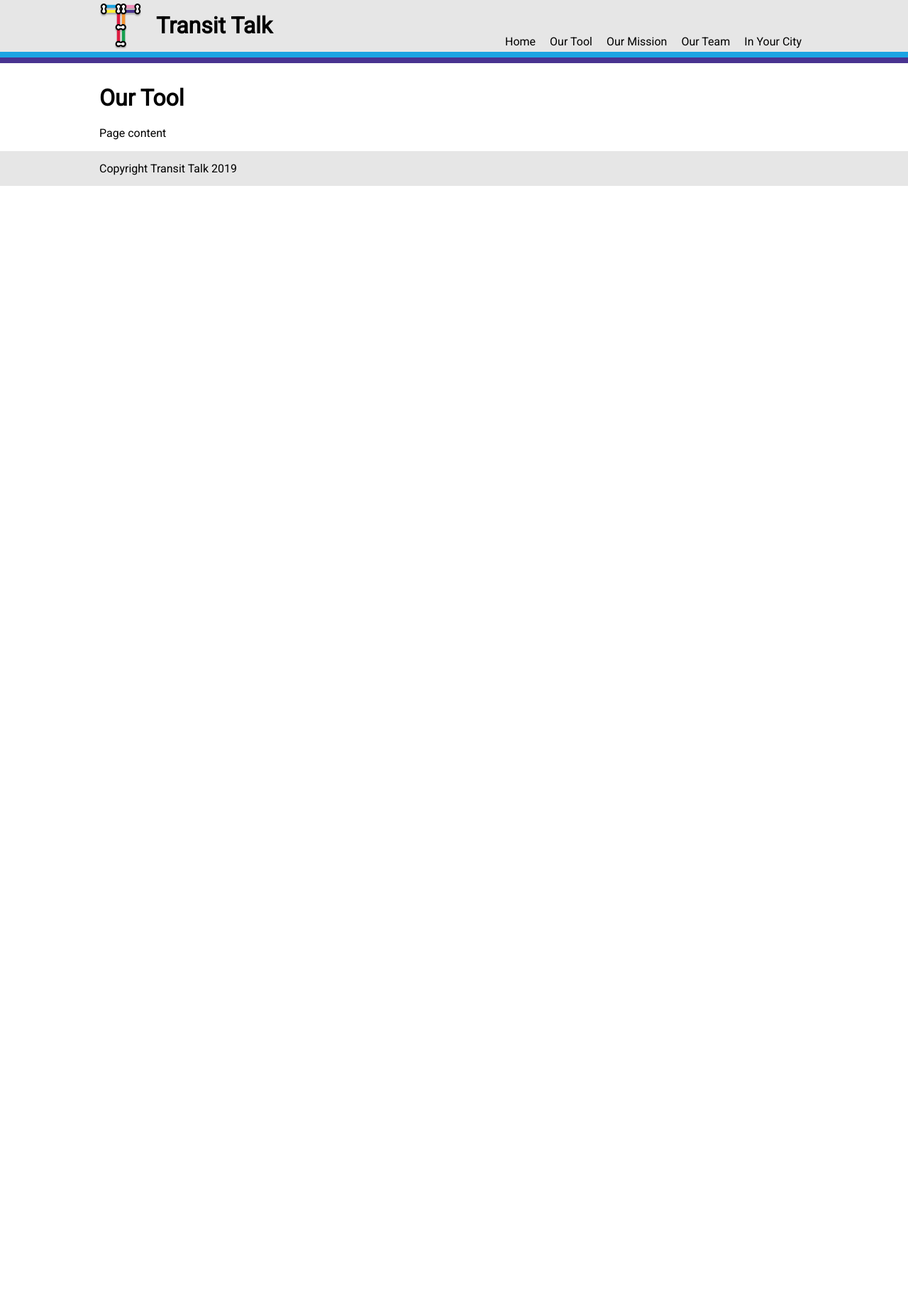
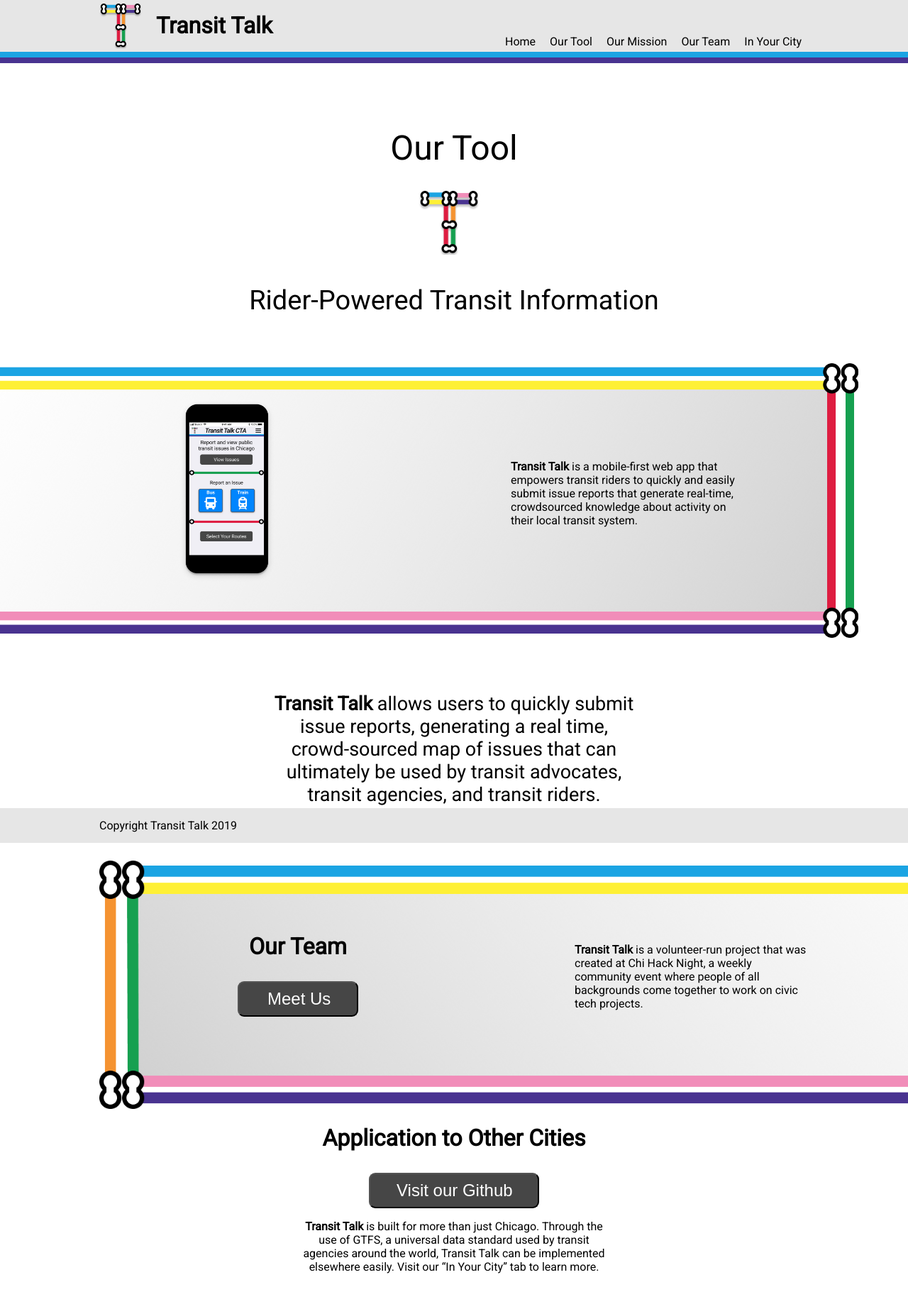
Before and after one commit to TransitTalk/CaravanTransit.github.io, a Jekyll site: the page built from tool.html, in a window 1280 px wide. Shown: the whole page at 71% size. Built offline with Jekyll 4.4.1, drawn with Linux system fonts in a browser that asks for light colours; before the commit the page ends 900 px from its top, so only the background shows below that.

Commit message:
started on tool page

```diff
--- a/_sass/main.scss
+++ b/_sass/main.scss
@@ -60,6 +60,13 @@
     line-height: 56px;
     text-align: center;
   }
+  h2 {
+    font-style: normal;
+    font-weight: 500;
+    font-size: 38px;
+    line-height: 56px;
+    text-align: center;
+  }
 }
 
 .page-content {
@@ -67,13 +74,6 @@
 }
 .section-1 {
   height: 387px;
-}
-.bkgd-1 {
-  background-image: url(/assets/images/partition-left.png);
-  background-size: cover;
-  background-repeat: no-repeat;
-  width: 130%;
-  margin-left: -230px;
   .h1-left {
     display: inline-block;
     width: 280px;
@@ -81,21 +81,6 @@
     transform: translate(190px, 120px);
   }
   .center-btn {
-    // .btn {
-    //   width: 170px;
-    //   height: 50px;
-    //   color: #FFFFFF;
-    //   font-size: 24px;
-    //   line-height: 28px;
-    //   display: flex;
-    //   align-items: center;
-    //   text-align: center;
-    //   background: #464646;
-    //   border-radius: 9px;
-    //   margin: 0 auto;
-    //   margin-left: auto;
-    //   margin-right: auto;
-    // }
     .btn-learn {
       width: 170px;
       margin-top: 60px;
@@ -108,13 +93,28 @@
       height: 130px;
     }
   }
-  .p-right {
+  .homepage-p-right {
     display: inline-block;
     height: 100px;
     float: right;
     width: 330px;
     margin: -100px 90px 0px 0px;
   }
+  .tool-p-right {
+    display: inline-block;
+    height: 100px;
+    float: right;
+    width: 330px;
+    margin: 120px 160px 0px 0px
+  }
+}
+.bkgd-1 {
+  background-image: url(/assets/images/partition-left.png);
+  background-size: cover;
+  background-repeat: no-repeat;
+  width: 130%;
+  margin-left: -230px;
+
 }
 
 .three-buttons {
@@ -131,6 +131,13 @@
     float: right;
     text-align: center;
     margin: 30px 100px 0px 0px;
+  }
+  .center-text {
+    width: 51%;
+    text-align: center;
+    margin: auto;
+    font-size: 27px;
+    padding: 50px 0px 50px 0px;
   }
   .p-left {
     display: inline-block;
--- a/index.html
+++ b/index.html
@@ -20,7 +20,7 @@
     <button onclick='location.href="tool.html"'type="button" class="btn btn-learn">Learn More</button>
     </div>
   </div>
-  <div class="p-right">
+  <div class="homepage-p-right">
     <p><b>Transit Talk</b> empowers users to easily submit issue reports for things like cleanliness, accessibility, and delays on public transit, generating real-time, crowdsourced knowledge about a transit system.
     </p>
   </div>
--- a/tool.html
+++ b/tool.html
@@ -2,8 +2,41 @@
 title: Our Tool
 ---
 
-<h1>Our Tool</h1>
+<div class="hero-banner">
+  <h1> Our Tool</h1>
+  <img src="/assets/images/logo.png" style="margin-left: 45%;
+    height: 90px;">
+    <h2> Rider-Powered Transit Information</h2>
 
-<p>
-    Page content
-</p>
+</div>
+<div class="section-1 bkgd-1">
+  <div class="h1-left">
+    <img src="/assets/images/tool-screen-1.png" style="    margin: -70px -160px 0px 0px;height: 260px;
+">
+  </div>
+  <div class="tool-p-right">
+    <p><b>Transit Talk</b> is a mobile-first web app that empowers transit riders to quickly and easily submit issue reports that generate real-time, crowdsourced knowledge about activity on their local transit system.
+    </p>
+  </div>
+</div>
+
+<div class="section-2">
+ <div class="center-text">
+    <p><b>Transit Talk</b> allows users to quickly submit issue reports, generating a real time, crowd-sourced map of issues that can ultimately be used by transit advocates, transit agencies, and transit riders. </p>
+</div>
+<div class="section-3 bkgd-2">
+  <div class="h1-left">
+    <h1> Our Team </h1>
+    <button onclick='location.href="team.html"'type="button" class="btn btn-team">Meet Us</button>
+  </div>
+  <div class="p-right">
+    <p><b>Transit Talk</b> is a volunteer-run project that was created at Chi Hack Night, a weekly community event where people of all backgrounds come together to work on civic tech projects.
+    </p>
+  </div>
+</div>
+<div class="section-4">
+  <h1> Application to Other Cities </h1>
+  <button type="button" class="btn btn-github">Visit our Github</button>
+  <p> <b>Transit Talk</b> is built for more than just Chicago. Through the use of GTFS, a universal data standard used by transit agencies around the world, Transit Talk can be implemented elsewhere easily. Visit our “In Your City” tab to learn more.
+  </p>
+</div>
```
Also changed, not shown: assets/images/tool-screen-1.png (added).
